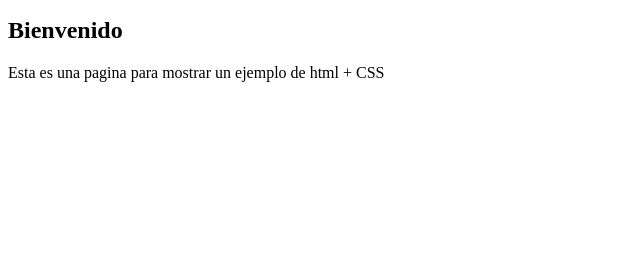
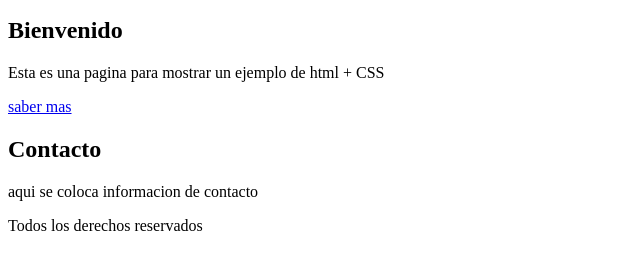
Before and after one commit to HERBIN001/html_HERBIN001, a plain HTML site: page index.html in a window 1280 px wide. Shown: the part 101-370 px from the top of the page, without its empty margins (0-640 px from the left). Drawn offline with Linux system fonts and the light colour scheme.

Commit message:
se finaliza el html

```diff
--- a/index.html
+++ b/index.html
@@ -18,7 +18,15 @@
                 <p>Esta es una pagina para mostrar
                     un ejemplo de html + CSS
                 </p>
+                <a class="btn" href="#">saber mas</a>
+            </section>
+            <section class="card">
+                <h2>Contacto</h2>
+                <p>aqui se coloca informacion de contacto</p>
             </section>
         </main>
+        <footer class ="site-footer">
+            <p>Todos los derechos reservados </p>
+        </footer>
     </body>
 </html>
```
